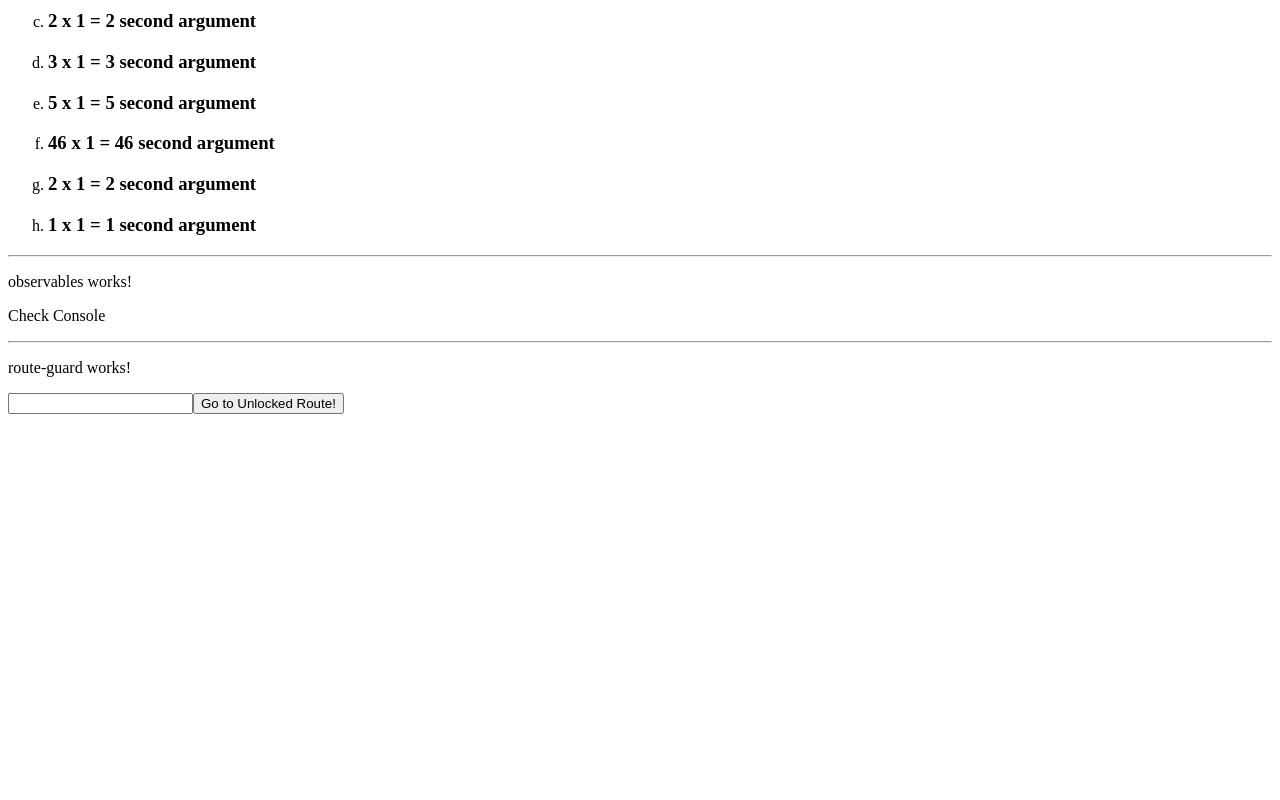
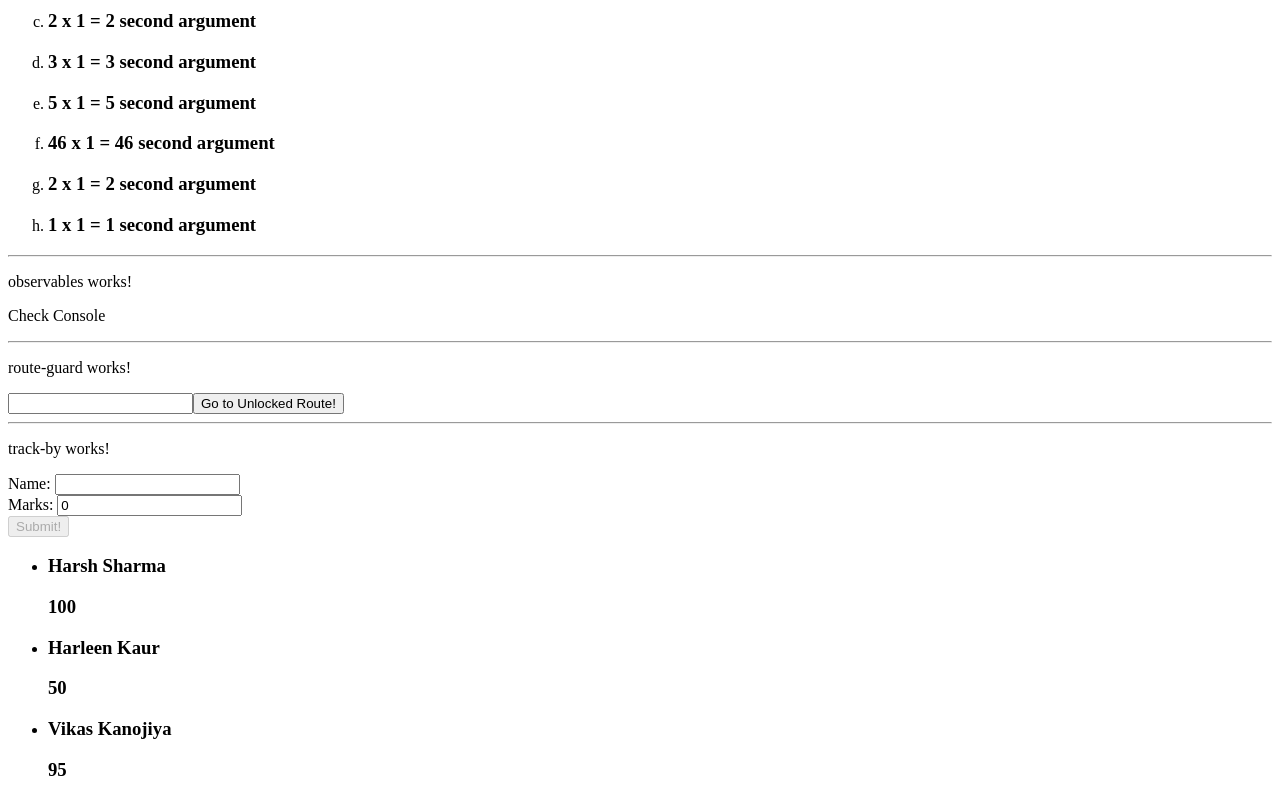
Before and after one commit to harshsharma420/Miles-IT-Interview, an Angular app: page / in a window 1280 px wide. Shown: the part 1453-2253 px from the top of the page. Before the commit the page ends 1875 px from the top, so only its background shows below. Built offline with nearby package versions, Linux system fonts and the light colour scheme.

Commit message:
implemented use of TrackBy

```diff
--- a/src/app/app.component.html
+++ b/src/app/app.component.html
@@ -31,3 +31,6 @@
 
 <app-route-guard></app-route-guard>
 <router-outlet></router-outlet>
+<hr>
+
+<app-track-by></app-track-by>
--- a/src/app/app.module.ts
+++ b/src/app/app.module.ts
@@ -14,6 +14,7 @@ import { TablePipe } from './table.pipe';
 import { ObservablesComponent } from './observables/observables.component';
 import { RouteGuardComponent } from './route-guard/route-guard.component';
 import { UnlockedRouteComponent } from './unlocked-route/unlocked-route.component';
+import { TrackByComponent } from './track-by/track-by.component';
 @NgModule({
   declarations: [
     AppComponent,
@@ -25,7 +26,8 @@ import { UnlockedRouteComponent } from './unlocked-route/unlocked-route.componen
     TablePipe,
     ObservablesComponent,
     RouteGuardComponent,
-    UnlockedRouteComponent
+    UnlockedRouteComponent,
+    TrackByComponent
   ],
   imports: [
     BrowserModule,
--- /dev/null
+++ b/src/app/track-by/track-by.component.html
@@ -0,0 +1,28 @@
+<p>track-by works!</p>
+
+<form (ngSubmit) = "addStudent()" [formGroup]="student">
+
+    <div>
+        <label for="Name">Name: </label>
+        <input type="text" formControlName="name">
+    </div>
+    <div>
+        <label for="Marks">Marks: </label>
+        <input type="number" formControlName="marks">
+    </div>
+
+    <button type="submit" [disabled]="student.invalid">Submit!</button>
+
+</form>
+
+<ul>
+    <li *ngFor="let student of students;trackBy:studentsTrackBy">
+
+        <h3>
+            {{student.name}}
+        </h3>
+        <h3>
+            {{student.marks}}
+        </h3>
+    </li>
+</ul>
--- /dev/null
+++ b/src/app/track-by/track-by.component.ts
@@ -0,0 +1,57 @@
+import { Component } from '@angular/core';
+import { Form, FormControl, FormGroup, Validators } from '@angular/forms';
+@Component({
+  selector: 'app-track-by',
+  templateUrl: './track-by.component.html',
+  styleUrls: ['./track-by.component.scss']
+})
+export class TrackByComponent {
+
+
+  students = [
+    {
+      name: "Harsh Sharma",
+      marks: 100
+    },
+    {
+      name: "Harleen Kaur",
+      marks: 50
+    },
+    {
+      name: "Vikas Kanojiya",
+      marks: 95
+    }
+  ];
+
+
+
+  student = new FormGroup(
+    {
+      // id:new FormControl((this.students[this.students.length - 1].id )+ 1),
+      name: new FormControl('', [Validators.required, Validators.pattern('[a-zA-Z]+$')]),
+      marks: new FormControl(0, [Validators.required, Validators.pattern('[0-9]+$')])
+    }
+  );
+
+  async addStudent() {
+    if (this.student.valid) {
+      // const id = this.student.get('id')?.value as number;
+      const name = this.student.get('name')?.value as string;
+      const marks = this.student.get('marks')?.value as number;
+
+      // if (id !== null && name !== null && marks !== null) {
+      const newStudent = { name, marks };
+      this.students = await [...this.students, newStudent];
+      console.log(this.students);
+      await this.student.setValue({
+        name: '',
+        marks: 0
+      });
+      // }
+    }
+  }
+
+  studentsTrackBy(index: any, students: any) {
+    return students.name;
+  }
+}
```
Also changed, not shown: src/app/track-by/track-by.component.scss (added), 1 other file (tests, documents, lock files or other folders).
